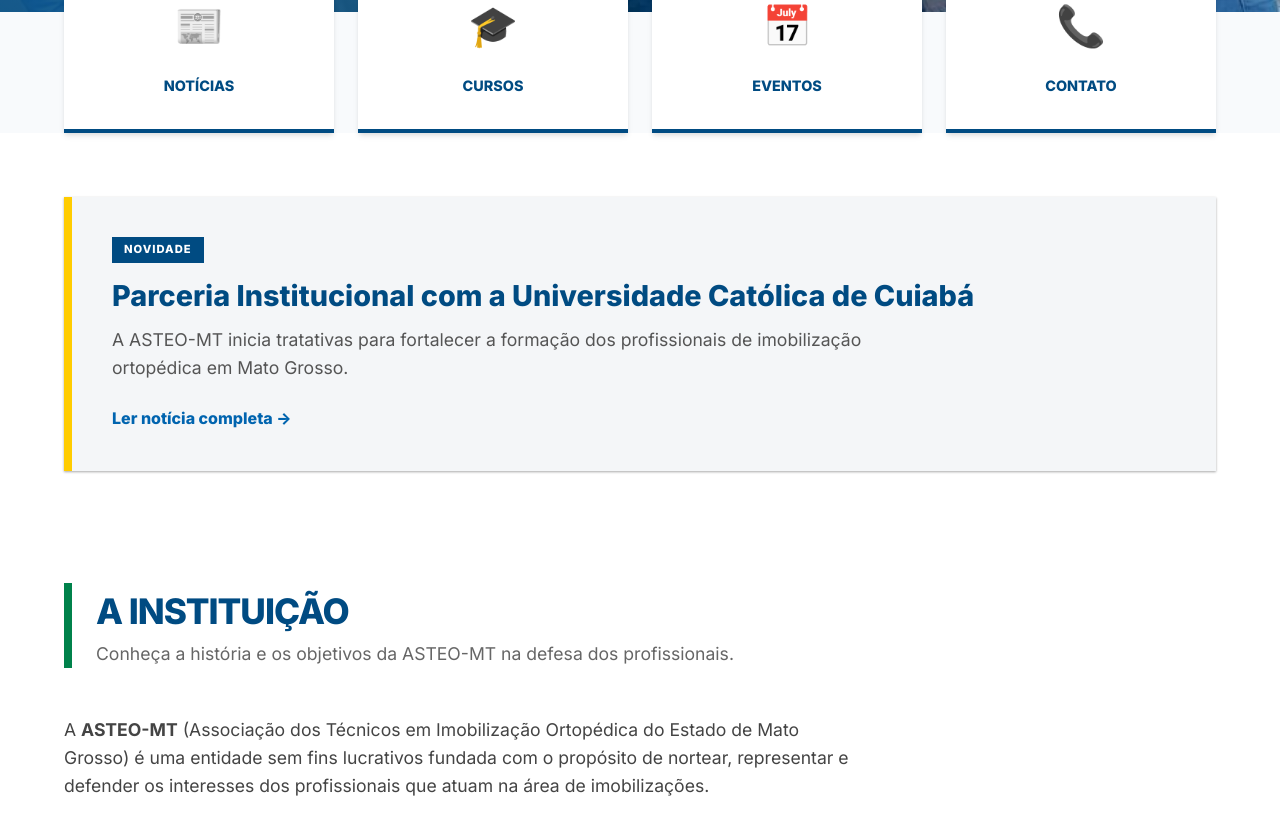
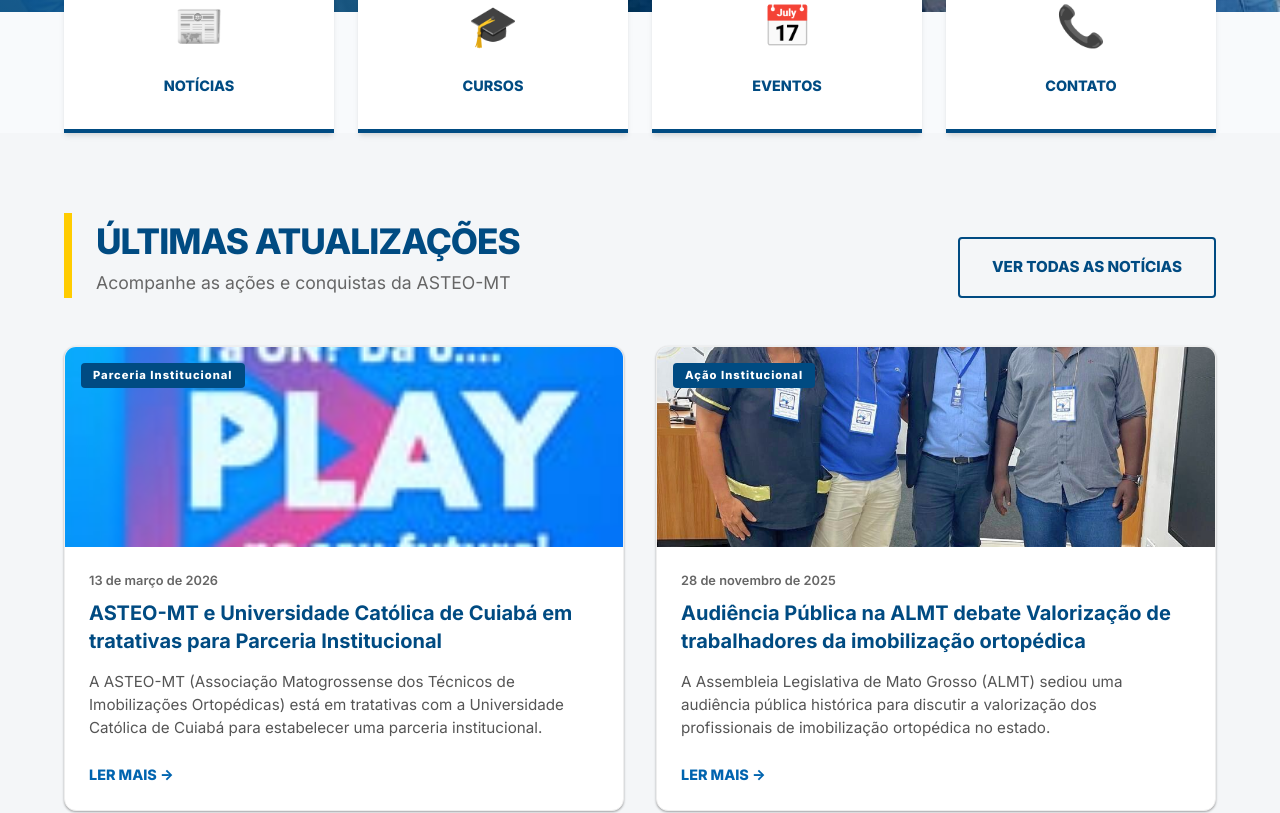
Before and after one commit to marciogleik/asteomt-site, a React (Vite) app in the folder asteomt-web/: page / in a window 1280 px wide. Shown: the part 600-1413 px from the top of the page. Built offline with nearby package versions, Linux system fonts and the light colour scheme; no server answers.

Commit message:
feat: add news card grid to homepage

```diff
--- /dev/null
+++ b/asteomt-web/src/data/noticias.ts
@@ -0,0 +1,39 @@
+import audiencia1 from '../assets/images/noticias/audiencia-1.jpg';
+import audiencia2 from '../assets/images/noticias/audiencia-2.jpg';
+import audiencia3 from '../assets/images/noticias/audiencia-3.jpg';
+import parceriaImg from '../assets/images/noticias/parceria-unifacc.png';
+
+export const NOTICIAS = [
+  {
+    id: 'parceria-unifacc',
+    badge: 'Parceria Institucional',
+    titulo: 'ASTEO-MT e Universidade Católica de Cuiabá em tratativas para Parceria Institucional',
+    data: '13 de março de 2026',
+    local: 'Cuiabá - MT',
+    intro: 'A ASTEO-MT (Associação Matogrossense dos Técnicos de Imobilizações Ortopédicas) está em tratativas com a Universidade Católica de Cuiabá para estabelecer uma parceria institucional.',
+    texto: [
+      'A iniciativa busca fortalecer a formação e a valorização dos profissionais da área de imobilizações ortopédicas no estado de Mato Grosso, promovendo oportunidades de capacitação, desenvolvimento acadêmico e integração entre a associação e a instituição de ensino.',
+      'A parceria visa abrir portas para estágios, cursos de extensão e reconhecimento acadêmico da prática profissional, elevando o padrão de atendimento em todo o estado.'
+    ],
+    galeria: [parceriaImg],
+    linkExterno: {
+      label: 'Siga a UNIFACC no Instagram',
+      url: 'https://www.instagram.com/unifaccmt/'
+    },
+    destaque: true
+  },
+  {
+    id: 'audiencia-almt',
+    badge: 'Ação Institucional',
+    titulo: 'Audiência Pública na ALMT debate Valorização de trabalhadores da imobilização ortopédica',
+    data: '28 de novembro de 2025',
+    local: 'Assembleia Legislativa de Mato Grosso',
+    intro: 'A Assembleia Legislativa de Mato Grosso (ALMT) sediou uma audiência pública histórica para discutir a valorização dos profissionais de imobilização ortopédica no estado.',
+    texto: [
+      'O evento reuniu lideranças políticas e técnicos da área. A iniciativa proposta por Leonardo Leite Ribeiro, em parceria com a presidência nacional da categoria, focou na regulamentação e no reconhecimento da importância desses profissionais no sistema de saúde.',
+      'A união demonstrada foi fundamental para pautar as necessidades da classe junto aos legisladores estaduais.'
+    ],
+    galeria: [audiencia1, audiencia2, audiencia3],
+    destaque: false
+  }
+];
--- a/asteomt-web/src/pages/Home.css
+++ b/asteomt-web/src/pages/Home.css
@@ -139,66 +139,131 @@
   font-size: 0.9rem;
 }
 
-/* News Highlight Home */
-.news-highlight-home {
-  padding: 4rem 0 2rem;
-  background: white;
+/* News Section Home */
+.news-section-home {
+  padding: 5rem 0;
+  background: var(--bg-alt);
 }
 
-.news-spotlight {
-  background: var(--bg-alt);
-  padding: 2.5rem;
+.news-section-header {
+  display: flex;
+  justify-content: space-between;
+  align-items: flex-end;
+  margin-bottom: 3rem;
   border-left: 8px solid var(--gov-yellow);
+  padding-left: 1.5rem;
+}
+
+.home-news-grid {
+  display: grid;
+  grid-template-columns: repeat(auto-fit, minmax(300px, 1fr));
+  gap: 2rem;
+}
+
+.home-news-card {
+  background: white;
+  border-radius: 12px;
+  overflow: hidden;
+  box-shadow: var(--shadow-sm);
   display: flex;
   flex-direction: column;
-  gap: 1rem;
-  box-shadow: var(--shadow-sm);
-  transition: all 0.3s ease;
+  transition: transform 0.3s ease, box-shadow 0.3s ease;
+  border: 1px solid #eee;
+  text-decoration: none;
+  color: inherit;
+  height: 100%;
 }
 
-.news-spotlight:hover {
+.home-news-card:hover {
+  transform: translateY(-5px);
   box-shadow: var(--shadow-md);
-  transform: translateX(5px);
 }
 
-.news-tag {
+.home-news-img-wrapper {
+  height: 200px;
+  position: relative;
+  overflow: hidden;
+}
+
+.home-news-img {
+  width: 100%;
+  height: 100%;
+  object-fit: cover;
+  transition: transform 0.3s ease;
+}
+
+.home-news-card:hover .home-news-img {
+  transform: scale(1.05);
+}
+
+.home-news-badge {
+  position: absolute;
+  top: 1rem;
+  left: 1rem;
   background: var(--gov-blue-dark);
   color: white;
-  display: inline-block;
   padding: 0.25rem 0.75rem;
   font-size: 0.7rem;
   font-weight: 800;
   letter-spacing: 1px;
-  width: fit-content;
+  border-radius: 4px;
 }
 
-.news-spotlight-content h3 {
-  font-size: 1.8rem;
-  color: var(--gov-blue-dark);
-  font-weight: 800;
-  margin-bottom: 0.75rem;
-  line-height: 1.2;
+.home-news-content {
+  padding: 1.5rem;
+  display: flex;
+  flex-direction: column;
+  flex-grow: 1;
 }
 
-.news-spotlight-content p {
-  font-size: 1.1rem;
-  color: #555;
-  line-height: 1.6;
-  margin-bottom: 1.5rem;
-  max-width: 800px;
+.home-news-date {
+  font-size: 0.8rem;
+  color: var(--text-muted);
+  font-weight: 600;
+  margin-bottom: 0.5rem;
 }
 
-.btn-read-more {
+.home-news-title {
+  font-size: 1.25rem;
+  font-weight: 700;
+  color: var(--gov-blue-dark);
+  margin-bottom: 1rem;
+  line-height: 1.4;
+  /* Line clamping for titles to keep cards aligned */
+  display: -webkit-box;
+  -webkit-line-clamp: 2;
+  -webkit-box-orient: vertical;
+  overflow: hidden;
+}
+
+.home-news-intro {
+  font-size: 0.95rem;
+  color: #555;
+  line-height: 1.5;
+  margin-bottom: 1.5rem;
+  flex-grow: 1;
+  /* Line clamping for intro */
+  display: -webkit-box;
+  -webkit-line-clamp: 3;
+  -webkit-box-orient: vertical;
+  overflow: hidden;
+}
+
+.home-news-read-more {
   color: var(--gov-blue);
   font-weight: 800;
-  font-size: 1rem;
-  display: flex;
-  align-items: center;
-  gap: 0.5rem;
+  font-size: 0.9rem;
+  text-transform: uppercase;
+  display: inline-block;
+  margin-top: auto; /* Pushes to bottom */
 }
 
-.btn-read-more:hover {
-  gap: 1rem;
+@media (max-width: 640px) {
+  .news-section-header {
+    flex-direction: column;
+    align-items: flex-start;
+    gap: 1rem;
+  }
 }
 
 /* Highlights Section */
--- a/asteomt-web/src/pages/Home.tsx
+++ b/asteomt-web/src/pages/Home.tsx
@@ -1,14 +1,16 @@
 import { Link } from 'react-router-dom';
 import { useAuth } from '../contexts/AuthContext';
+import { NOTICIAS } from '../data/noticias';
 import leonardoImg from '../assets/images/leonardo-ribeiro.jpg';
 import heroBackground from '../assets/images/noticias/audiencia-2.jpg';
 import './Home.css';
 
 export function Home() {
   const { isAuthenticated } = useAuth();
+  const recentNews = NOTICIAS.slice(0, 3);
 
   return (
-    <div className="home">
+    <div className="home animate-fade-in">
       {/* Banner / Hero Section */}
       <section className="hero" style={{ backgroundImage: `url(${heroBackground})` }}>
         <div className="hero-overlay"></div>
@@ -66,15 +68,35 @@
       </section>
 
       {/* Destaque Notícia Recente */}
-      <section className="news-highlight-home">
+      <section className="news-section-home">
         <div className="container">
-          <div className="news-spotlight">
-            <div className="news-tag">NOVIDADE</div>
-            <div className="news-spotlight-content">
-              <h3>Parceria Institucional com a Universidade Católica de Cuiabá</h3>
-              <p>A ASTEO-MT inicia tratativas para fortalecer a formação dos profissionais de imobilização ortopédica em Mato Grosso.</p>
-              <Link to="/noticias" className="btn-read-more">Ler notícia completa →</Link>
+          <div className="news-section-header">
+            <div>
+              <h2 className="section-title">Últimas Atualizações</h2>
+              <p className="section-desc">Acompanhe as ações e conquistas da ASTEO-MT</p>
             </div>
+            <Link to="/noticias" className="btn-outline" style={{ borderColor: 'var(--gov-blue-dark)', color: 'var(--gov-blue-dark)' }}>
+              Ver todas as notícias
+            </Link>
+          </div>
+
+          <div className="home-news-grid">
+            {recentNews.map((noticia) => (
+              <Link to="/noticias" key={noticia.id} className="home-news-card">
+                {noticia.galeria && noticia.galeria.length > 0 && (
+                  <div className="home-news-img-wrapper">
+                    <img src={noticia.galeria[0]} alt={noticia.titulo} className="home-news-img" />
+                    <span className="home-news-badge">{noticia.badge}</span>
+                  </div>
+                )}
+                <div className="home-news-content">
+                  <span className="home-news-date">{noticia.data}</span>
+                  <h3 className="home-news-title">{noticia.titulo}</h3>
+                  <p className="home-news-intro">{noticia.intro}</p>
+                  <span className="home-news-read-more">Ler mais →</span>
+                </div>
+              </Link>
+            ))}
           </div>
         </div>
       </section>
--- a/asteomt-web/src/pages/Noticias.tsx
+++ b/asteomt-web/src/pages/Noticias.tsx
@@ -1,44 +1,6 @@
 import { Link } from 'react-router-dom';
-import audiencia1 from '../assets/images/noticias/audiencia-1.jpg';
-import audiencia2 from '../assets/images/noticias/audiencia-2.jpg';
-import audiencia3 from '../assets/images/noticias/audiencia-3.jpg';
-import parceriaImg from '../assets/images/noticias/parceria-unifacc.png';
+import { NOTICIAS } from '../data/noticias';
 import './Noticias.css';
-
-const NOTICIAS = [
-  {
-    id: 'parceria-unifacc',
-    badge: 'Parceria Institucional',
-    titulo: 'ASTEO-MT e Universidade Católica de Cuiabá em tratativas para Parceria Institucional',
-    data: '13 de março de 2026',
-    local: 'Cuiabá - MT',
-    intro: 'A ASTEO-MT (Associação Matogrossense dos Técnicos de Imobilizações Ortopédicas) está em tratativas com a Universidade Católica de Cuiabá para estabelecer uma parceria institucional.',
-    texto: [
-      'A iniciativa busca fortalecer a formação e a valorização dos profissionais da área de imobilizações ortopédicas no estado de Mato Grosso, promovendo oportunidades de capacitação, desenvolvimento acadêmico e integração entre a associação e a instituição de ensino.',
-      'A parceria visa abrir portas para estágios, cursos de extensão e reconhecimento acadêmico da prática profissional, elevando o padrão de atendimento em todo o estado.'
-    ],
-    galeria: [parceriaImg],
-    linkExterno: {
-      label: 'Siga a UNIFACC no Instagram',
-      url: 'https://www.instagram.com/unifaccmt/'
-    },
-    destaque: true
-  },
-  {
-    id: 'audiencia-almt',
-    badge: 'Ação Institucional',
-    titulo: 'Audiência Pública na ALMT debate Valorização de trabalhadores da imobilização ortopédica',
-    data: '28 de novembro de 2025',
-    local: 'Assembleia Legislativa de Mato Grosso',
-    intro: 'A Assembleia Legislativa de Mato Grosso (ALMT) sediou uma audiência pública histórica para discutir a valorização dos profissionais de imobilização ortopédica no estado.',
-    texto: [
-      'O evento reuniu lideranças políticas e técnicos da área. A iniciativa proposta por Leonardo Leite Ribeiro, em parceria com a presidência nacional da categoria, focou na regulamentação e no reconhecimento da importância desses profissionais no sistema de saúde.',
-      'A união demonstrada foi fundamental para pautar as necessidades da classe junto aos legisladores estaduais.'
-    ],
-    galeria: [audiencia1, audiencia2, audiencia3],
-    destaque: false
-  }
-];
 
 export function Noticias() {
   return (
```
